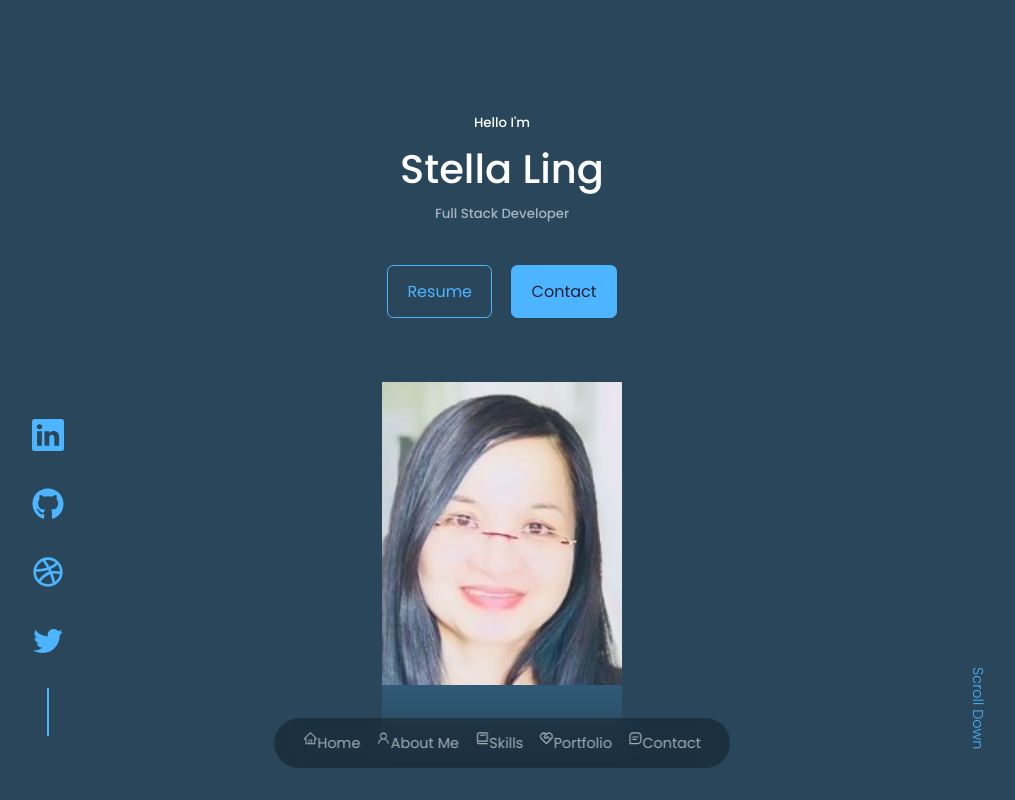
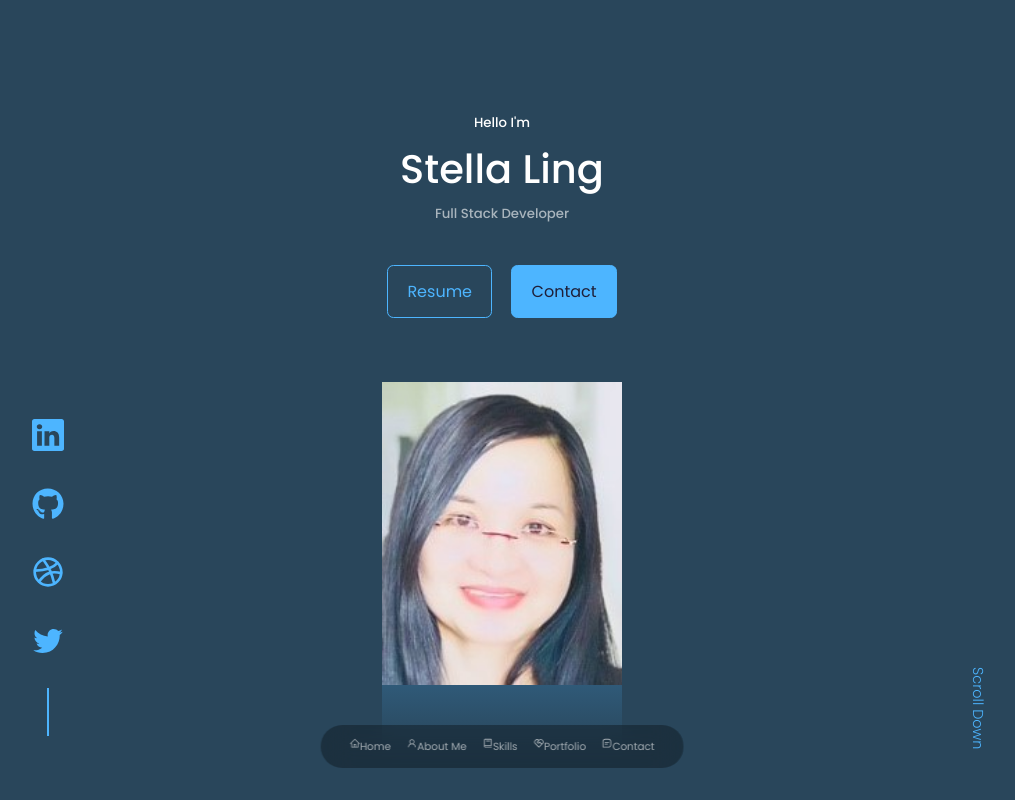
Before and after one commit to stellalph/20s-react-portfolio, a React (Create React App) app: page / in a window 1280 px wide. Shown: the top 800 px of the page, without its empty margins (138-1153 px from the left). Built offline with nearby package versions, Linux system fonts and the light colour scheme.

Commit message:
fix floating nav

```diff
--- a/src/components/nav/nav.css
+++ b/src/components/nav/nav.css
@@ -20,7 +20,7 @@ nav a {
   border-radius: 50%;
   display: flex;
   color: var(--color-light);
-  font-size: 0.9rem;
+  font-size: 0.65rem;
 }
 
 nav a:hover {
```
